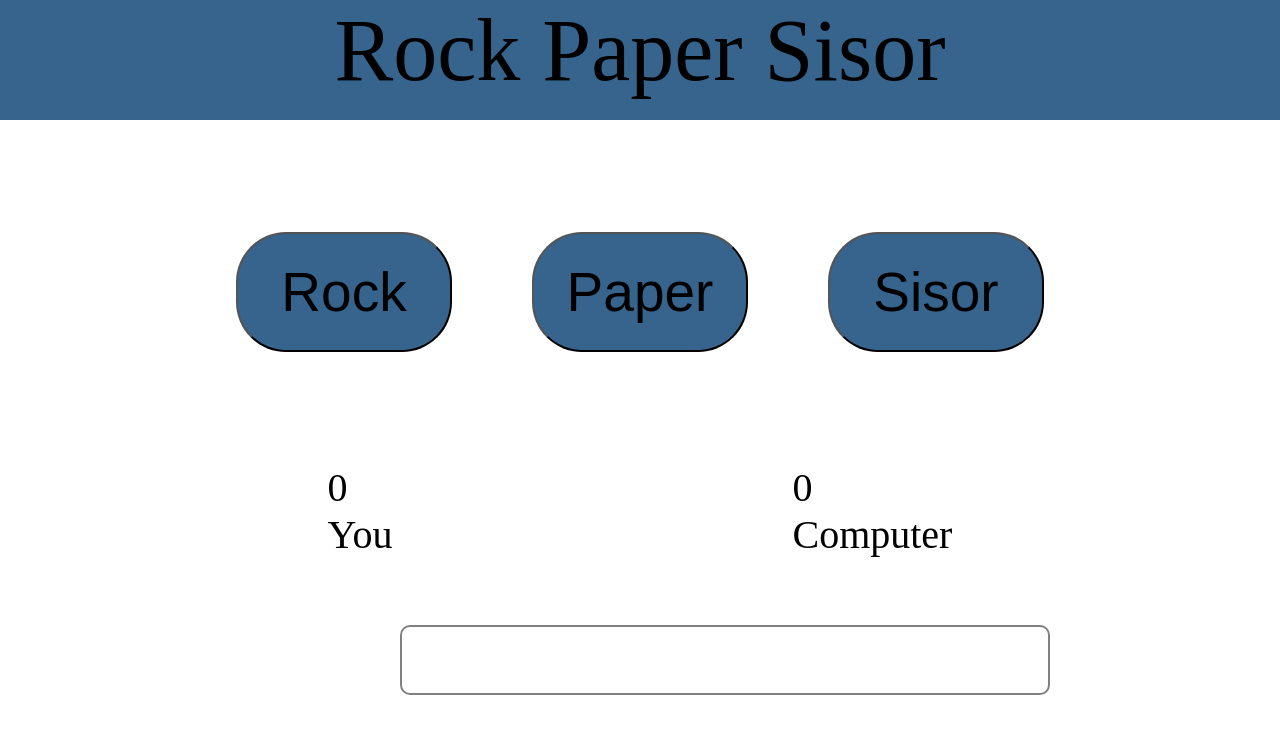
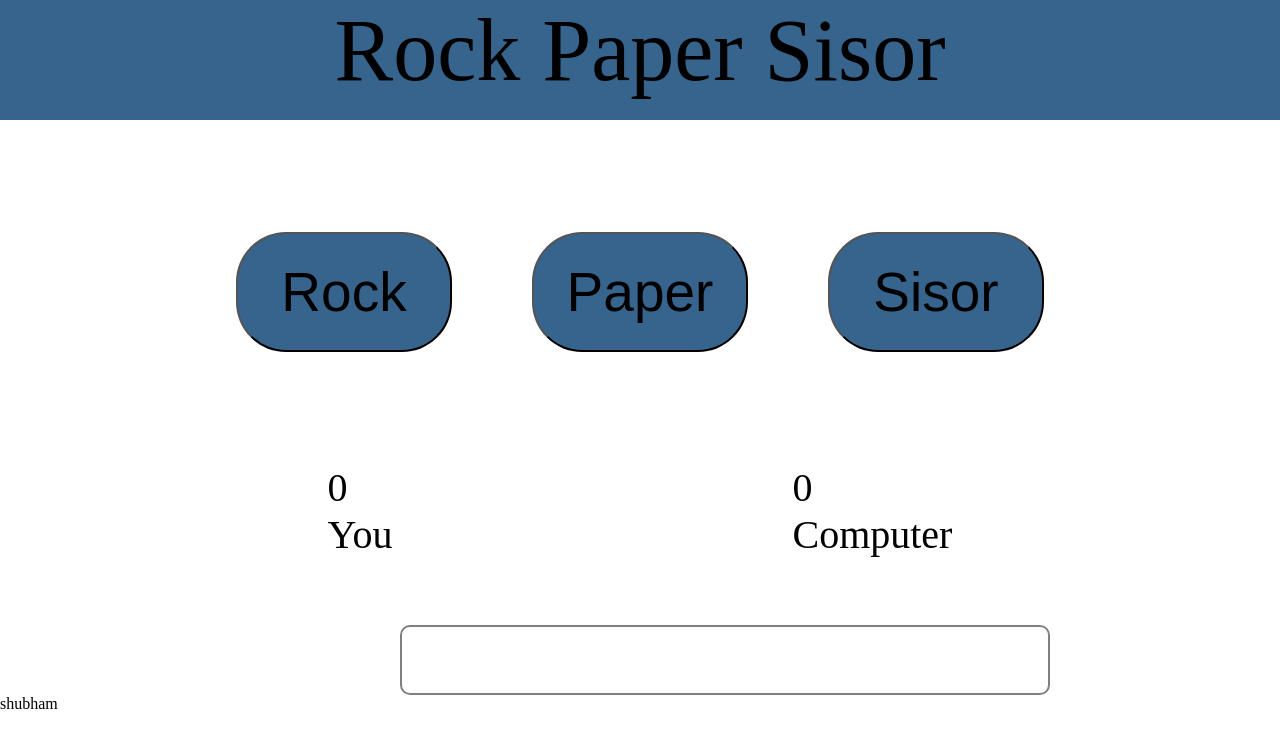
Before and after one commit to 19shubhamgupta/rockPaperSisor, a plain HTML site: page index.html in a window 1280 px wide. Drawn offline with Linux system fonts and the light colour scheme.

Commit message:
added some text

```diff
--- a/app.js
+++ b/app.js
@@ -1,4 +1,4 @@
-let choice = document.querySelectorAll(".choice");
+  let choice = document.querySelectorAll(".choice");
 let user = document.querySelectorAll("  .you");
 let comp = document.querySelectorAll(".comp");
 let msg = document.querySelectorAll(" .msg ");
--- a/index.html
+++ b/index.html
@@ -22,6 +22,7 @@
  <div class="msg">
 
  </div>
+ <p>shubham</p>
 <script src="app.js"></script>
 </body>
 </html>
```
